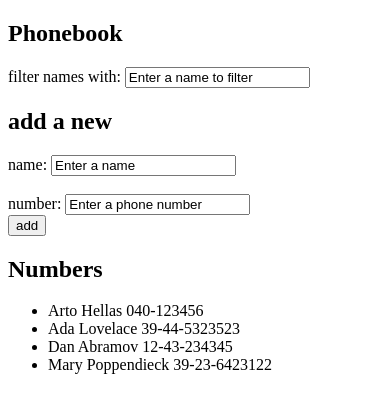
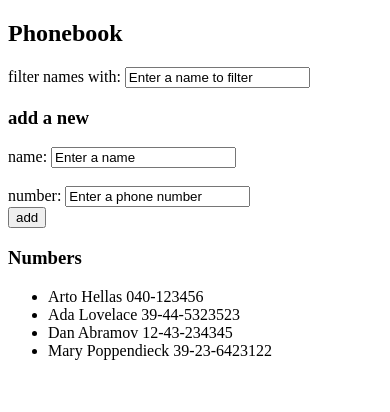
Before and after one commit to GuillermoCalderaro/FullStackOpen, a React (Create React App) app in the folder part2/phonebook/: page / in a window 390 px wide. Shown: the top 412 px of the page. Built offline with nearby package versions, Linux system fonts and the light colour scheme.

Commit message:
phonebook: step5

```diff
--- a/part2/phonebook/src/App.js
+++ b/part2/phonebook/src/App.js
@@ -1,10 +1,10 @@
 import React, {useState} from 'react';
+import Persons from './components/Persons'
+import Person from './components/Person'
+import Filter from './components/Filter'
+import PersonForm from './components/PersonForm'
 
 
-//this component displays a persons name and phone number
-const Contact = ({name, number}) =>(
-  <li>{name} {number}</li>
-)
 
 const App = () => {
   const [ persons, setPersons] = useState([
@@ -18,19 +18,21 @@ const App = () => {
   const [ newFilter, setNewFilter] = useState('Enter a name to filter')
   const [ show, setShow] = useState('')
 
+
+  //updates the elements in the personsToShow array every time the aplication render its content
   var personsToShow = (show === '')
       ? persons
       : persons.filter(person => person.name.toUpperCase().startsWith(show.toUpperCase()));
 
-  const displayNames = () => personsToShow.map(person =>
-        <Contact
-          key={person.name}
-          name={person.name}
-          number={person.number}
-          />
-  )
 
 
+  const displayNames = () => personsToShow.map(person =>
+    <Person
+      key={person.name}
+      name={person.name}
+      number={person.number}
+      />
+  )
   //this function adds a person with its phone number to the phonebook
   //it validates that the persons name is not empty
   //and that it hasn`t been already register
@@ -64,42 +66,26 @@ const App = () => {
     setNewPhone(event.target.value);
   }
 
+  //this function refresh the filter field and
+  //with each modification it modifies the show variable
   const handleFilterChange = (event) => {
     setNewFilter(event.target.value);
     setShow(event.target.value);
-    //personsToShow = persons.filter(person => person.name.startsWith(show))
-    //console.log(show);
-    // console.log(persons);
-    // console.log(personsToShow);
   }
-
-  console.log("Persons:", persons);
-  console.log(show);
-  console.log("Persons to show:", personsToShow);
 
   return (
     <div>
       <h2>Phonebook</h2>
-        filter names with: <input value={newFilter} onChange={handleFilterChange} />
-      <h2>add a new</h2>
-      <form onSubmit={addPerson}>
-        <div>
-          name: <input value={newName} onChange={handleNameChange}/>
-        </div>
-        <br />
-        <div>
-          number: <input value={newPhone} onChange={handleNumberChange}/>
-        </div>
-        <div>
-          <button type="submit" >add</button>
-        </div>
-      </form>
-      <h2>Numbers</h2>
-      <ul>
-        {displayNames()}
-      </ul>
-
+      <Filter newFilter={newFilter} handleFilterChange={handleFilterChange}/>
+      <h3>add a new</h3>
+      <PersonForm persons={persons} addPerson={addPerson}
+                  newName={newName} handleNameChange={handleNameChange}
+                  newPhone={newPhone} handleNumberChange={handleNumberChange}
+                  setPersons={setPersons} setNewName={setNewName} setNewPhone={setNewPhone}/>
+      <h3>Numbers</h3>
+      <Persons personsToShow={personsToShow} displayNames={displayNames}/>
     </div>
   )
 }
+
 export default App;
--- /dev/null
+++ b/part2/phonebook/src/components/Filter.js
@@ -0,0 +1,9 @@
+import React from 'react'
+
+const Filter = ({newFilter, handleFilterChange}) => (
+    <>
+    filter names with: <input value={newFilter} onChange={handleFilterChange} />
+    </>
+  )
+
+export default Filter
--- /dev/null
+++ b/part2/phonebook/src/components/Person.js
@@ -0,0 +1,9 @@
+import React from 'react'
+
+
+//this component displays a persons name and phone number
+  const Person = ({name, number}) =>(
+    <li>{name} {number}</li>
+  )
+
+  export default Person
--- /dev/null
+++ b/part2/phonebook/src/components/PersonForm.js
@@ -0,0 +1,24 @@
+import React from 'react'
+
+const PersonForm = ({ persons, addPerson, newName, handleNameChange, newPhone, handleNumberChange,
+    setPersons, setNewName, setNewPhone}) => {
+
+    return (
+    <>
+        <form onSubmit={addPerson}>
+            <div>
+                name: <input value={newName} onChange={handleNameChange}/>
+            </div>
+            <br />
+            <div>
+                number: <input value={newPhone} onChange={handleNumberChange}/>
+            </div>
+            <div>
+                <button type="submit" >add</button>
+            </div>
+        </form>
+    </>
+    )
+}
+
+export default PersonForm
--- /dev/null
+++ b/part2/phonebook/src/components/Persons.js
@@ -0,0 +1,14 @@
+import React from 'react'
+
+const Persons = ({personsToShow, displayNames}) =>{
+    return (
+      <>
+        <ul>
+          {displayNames()}
+        </ul>
+      </>
+    )
+  }
+
+
+  export default Persons
```
